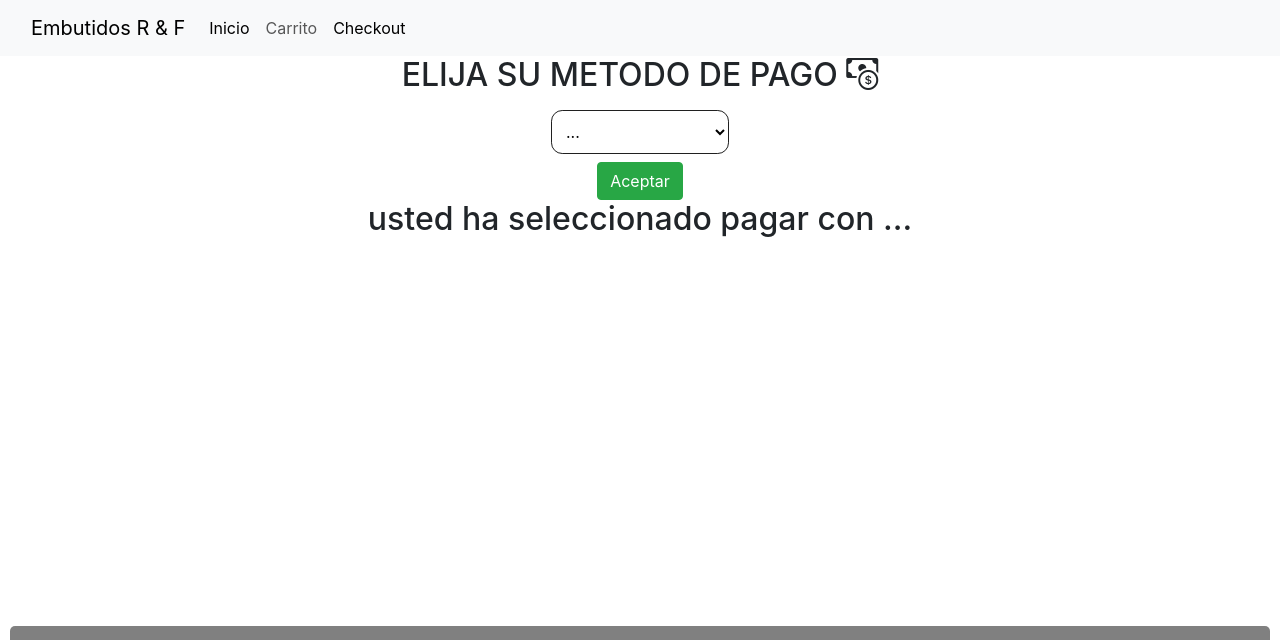
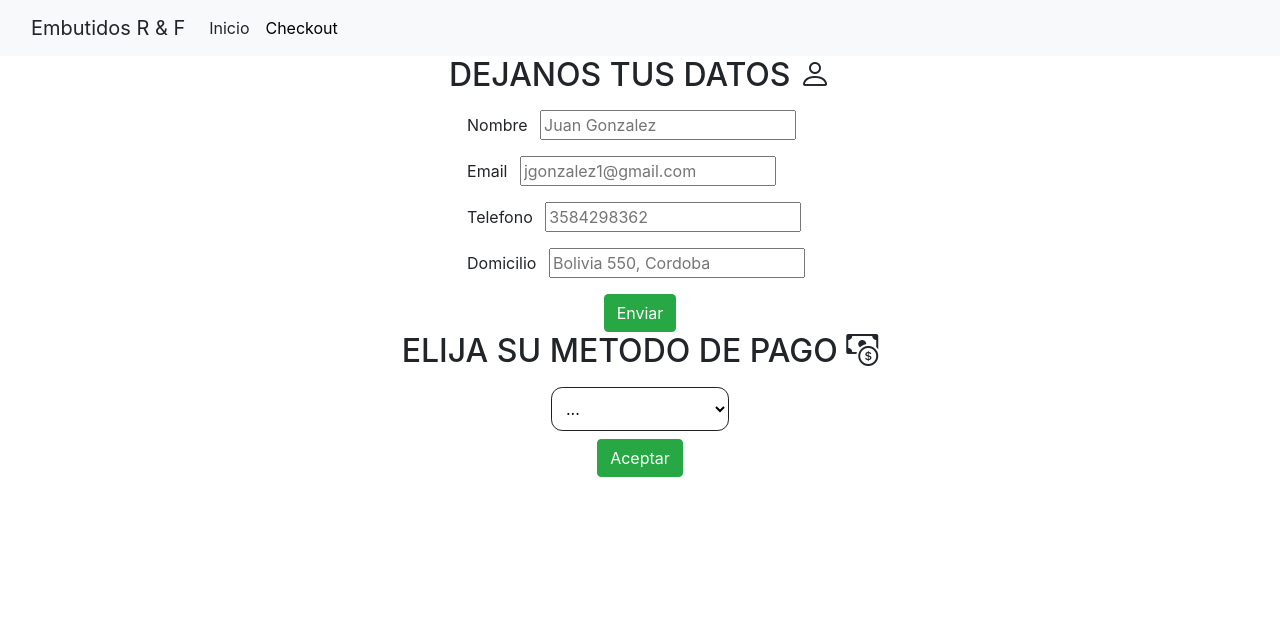
Before and after one commit to rodrzpenesi/cursoJavascript, a plain HTML site: page checkout.html in a window 1280 px wide. Shown: the top 640 px of the page. Drawn offline with nearby package versions, Linux system fonts and the light colour scheme.

Commit message:
fix iconos+

```diff
--- a/checkout.html
+++ b/checkout.html
@@ -27,10 +27,7 @@
                 <div class="collapse navbar-collapse" id="navbarNav">
                 <ul class="navbar-nav">
                     <li class="nav-item">
-                        <a class="nav-link active" aria-current="page" href="./index.html">Inicio</a>
-                    </li>
-                    <li class="nav-item">
-                        <a class="nav-link" href="#">Carrito</a>
+                        <a class="nav-link" aria-current="page" href="./index.html">Inicio</a>
                     </li>
                     <li class="nav-item">
                         <a class="nav-link active" href="#">Checkout</a>
@@ -40,6 +37,32 @@
             </div>
         </nav>
     </header>
+    <section class="checktt">
+
+        <div class="container-contact100">
+            <div class="carritoText"><H2>DEJANOS TUS DATOS <i class="bi bi-person"></i></H2></div>
+            <div class="wrap-input100 validate-input bg1 alert-validate" data-validate="Please Type Your Name">
+            <span class="label-input100">Nombre</span>
+            <input class="input100" type="text" name="name" placeholder="Juan Gonzalez ">
+            <div class="wrap-input100 validate-input bg1 rs1-wrap-input100" data-validate="Enter Your Email (e@a.x)">
+            <span class="label-input100">Email</span>
+            <input class="input100" type="text" name="email" placeholder="jgonzalez1@gmail.com ">
+            </div>
+            <div class="wrap-input100 bg1 rs1-wrap-input100">
+            <span class="label-input100">Telefono</span>
+            <input class="input100" type="text" name="phone" placeholder="3584298362">
+            </div>
+            <div class="wrap-input100 bg1 rs1-wrap-input100">
+            <span class="label-input100">Domicilio</span>
+            <input class="input100" type="text" name="adress" placeholder="Bolivia 550, Cordoba">
+            </div>
+            <div class="container-contact100-form-btn">
+                <input type="button" value="Enviar" class="btn btn-success" id="botonAceptar">
+            </div>
+            </form>
+            </div>
+        </div>
+    </section>
     <section class="checkoutSect">
         <div class="checkoutPago">
             <label for="formaPago"><div class="carritoText"><H2>ELIJA SU METODO DE PAGO <i class="bi bi-cash-coin"></i></H2></div></label>
@@ -54,6 +77,10 @@
         </div>
         <div>
             <h2 id="divPago" class="carritoText" ></h2>
+        </div>
+        <div>
+            <h3 id="divInfo" class="carritoText" ></h2>
+            <h3 id="divGrax" class="carritoText" ></h2>
         </div>
     </section>
     <footer class="text-center text-white">
--- a/css/style.css
+++ b/css/style.css
@@ -114,3 +114,18 @@ footer {
     align-items: center;
     justify-content: center;
 }
+.navbar-brand{
+    color: #212529;
+}
+.nav-link{
+    color:#212529;
+}
+.container-contact100, .container-contact100-form-btn{
+    display: flex;
+    flex-direction: column;
+    align-items: center;
+    justify-content: center;
+}
+.input100{
+    margin: 0.5rem;
+}
--- a/js/checkout.js
+++ b/js/checkout.js
@@ -105,6 +105,10 @@ function calcularTotalCarrito() {
 function metodoDePago () {
     let formaPago = document.getElementById('formaPago');
     let metodoPago = formaPago.value;
-    document.getElementById('divPago').innerHTML = `usted ha seleccionado pagar con ${metodoPago} `
+    document.getElementById('divPago').innerHTML = `USTED HA SELECCIONADO PAGAR CON ${metodoPago} `
+    infoPago();
 }
-metodoDePago ()
+function infoPago () {
+    document.getElementById ('divInfo').innerHTML = `PRONTO RECIBIRA UN EMAIL CON LOS PASOS A SEGUIR`
+    document.getElementById ('divGrax').innerHTML = `MUCHAS GRACIAS POR SU COMPRA <i class="bi bi-check"></i>`
+}
```
